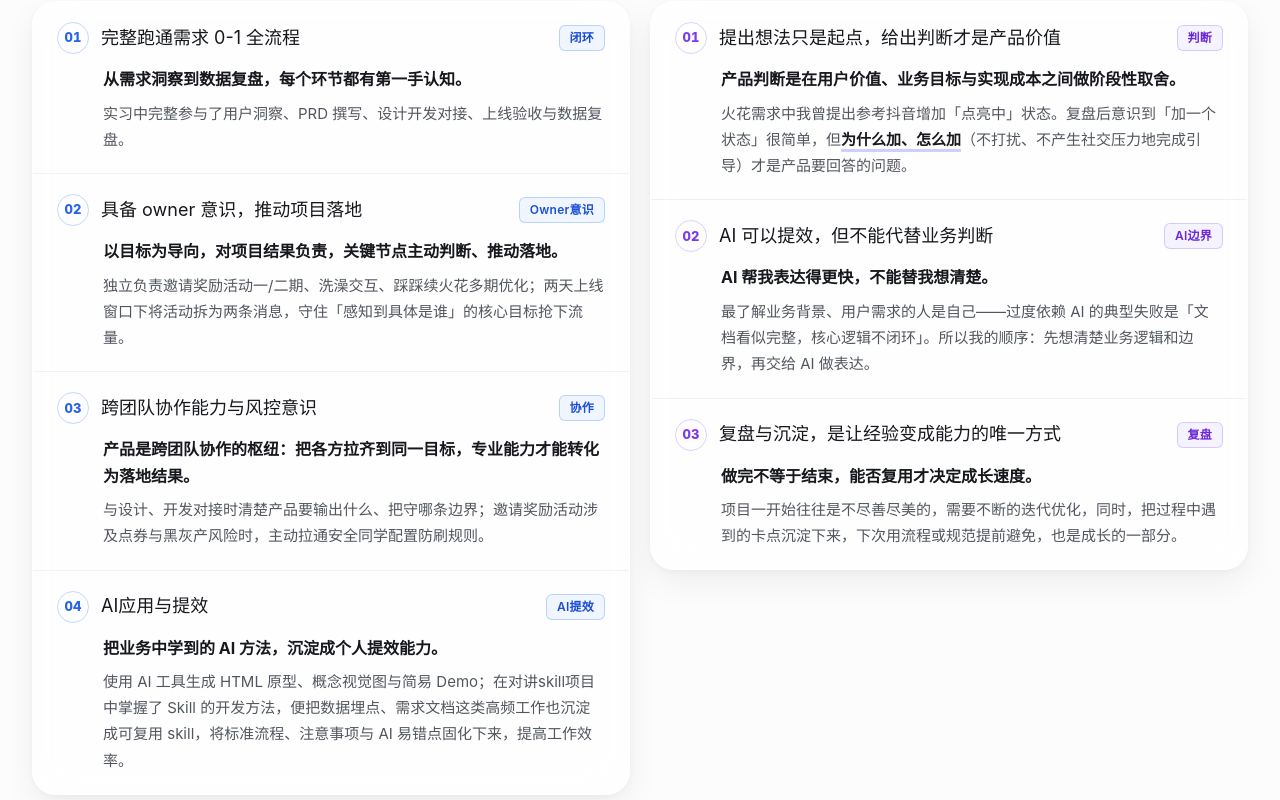
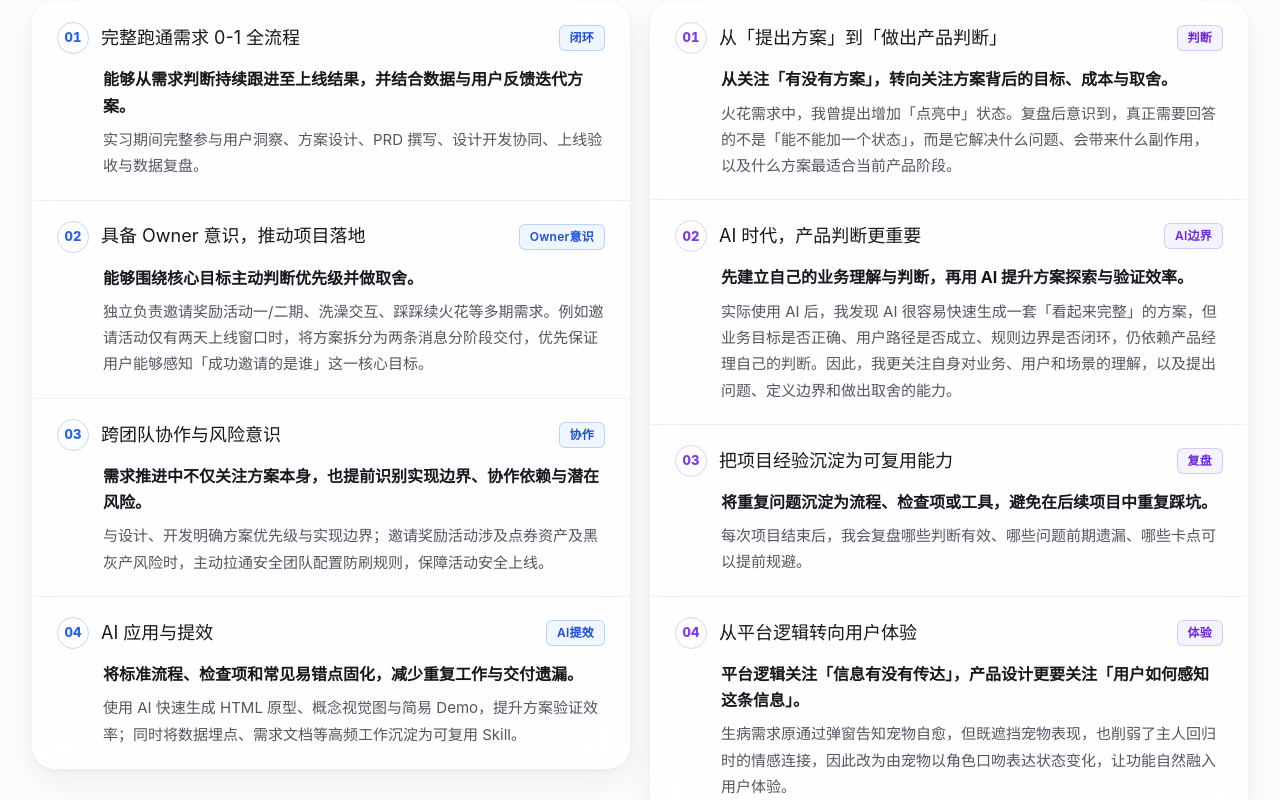
Before and after one commit to kajun2002/portfolio-site, a React (Vite) app: page /#about in a window 1280 px wide. Shown: the part 2480-3280 px from the top of the page. Built offline with nearby package versions, Linux system fonts and the light colour scheme.

Commit message:
Reflection deck: replace experience and thinking items with new 4+4 content

```diff
--- a/app/page.tsx
+++ b/app/page.tsx
@@ -242,23 +242,23 @@ export default function Home() {
               <div className="reflection-list">
                 <article className="reflection-item">
                   <div className="reflection-item-head"><span className="tnum">01</span><h4>完整跑通需求 0-1 全流程</h4><span className="reflection-tag">闭环</span></div>
-                  <p className="reflection-key">从需求洞察到数据复盘，每个环节都有第一手认知。</p>
-                  <p className="reflection-support">实习中完整参与了用户洞察、PRD 撰写、设计开发对接、上线验收与数据复盘。</p>
+                  <p className="reflection-key">能够从需求判断持续跟进至上线结果，并结合数据与用户反馈迭代方案。</p>
+                  <p className="reflection-support">实习期间完整参与用户洞察、方案设计、PRD 撰写、设计开发协同、上线验收与数据复盘。</p>
                 </article>
                 <article className="reflection-item">
-                  <div className="reflection-item-head"><span className="tnum">02</span><h4>具备 owner 意识，推动项目落地</h4><span className="reflection-tag">Owner意识</span></div>
-                  <p className="reflection-key">以目标为导向，对项目结果负责，关键节点主动判断、推动落地。</p>
-                  <p className="reflection-support">独立负责邀请奖励活动一/二期、洗澡交互、踩踩续火花多期优化；两天上线窗口下将活动拆为两条消息，守住「感知到具体是谁」的核心目标抢下流量。</p>
+                  <div className="reflection-item-head"><span className="tnum">02</span><h4>具备 Owner 意识，推动项目落地</h4><span className="reflection-tag">Owner意识</span></div>
+                  <p className="reflection-key">能够围绕核心目标主动判断优先级并做取舍。</p>
+                  <p className="reflection-support">独立负责邀请奖励活动一/二期、洗澡交互、踩踩续火花等多期需求。例如邀请活动仅有两天上线窗口时，将方案拆分为两条消息分阶段交付，优先保证用户能够感知「成功邀请的是谁」这一核心目标。</p>
                 </article>
                 <article className="reflection-item">
-                  <div className="reflection-item-head"><span className="tnum">03</span><h4>跨团队协作能力与风控意识</h4><span className="reflection-tag">协作</span></div>
-                  <p className="reflection-key">产品是跨团队协作的枢纽：把各方拉齐到同一目标，专业能力才能转化为落地结果。</p>
-                  <p className="reflection-support">与设计、开发对接时清楚产品要输出什么、把守哪条边界；邀请奖励活动涉及点券与黑灰产风险时，主动拉通安全同学配置防刷规则。</p>
+                  <div className="reflection-item-head"><span className="tnum">03</span><h4>跨团队协作与风险意识</h4><span className="reflection-tag">协作</span></div>
+                  <p className="reflection-key">需求推进中不仅关注方案本身，也提前识别实现边界、协作依赖与潜在风险。</p>
+                  <p className="reflection-support">与设计、开发明确方案优先级与实现边界；邀请奖励活动涉及点券资产及黑灰产风险时，主动拉通安全团队配置防刷规则，保障活动安全上线。</p>
                 </article>
                 <article className="reflection-item">
-                  <div className="reflection-item-head"><span className="tnum">04</span><h4>AI应用与提效</h4><span className="reflection-tag">AI提效</span></div>
-                  <p className="reflection-key">把业务中学到的 AI 方法，沉淀成个人提效能力。</p>
-                  <p className="reflection-support">使用 AI 工具生成 HTML 原型、概念视觉图与简易 Demo；在对讲skill项目中掌握了 Skill 的开发方法，便把数据埋点、需求文档这类高频工作也沉淀成可复用 skill，将标准流程、注意事项与 AI 易错点固化下来，提高工作效率。</p>
+                  <div className="reflection-item-head"><span className="tnum">04</span><h4>AI 应用与提效</h4><span className="reflection-tag">AI提效</span></div>
+                  <p className="reflection-key">将标准流程、检查项和常见易错点固化，减少重复工作与交付遗漏。</p>
+                  <p className="reflection-support">使用 AI 快速生成 HTML 原型、概念视觉图与简易 Demo，提升方案验证效率；同时将数据埋点、需求文档等高频工作沉淀为可复用 Skill。</p>
                 </article>
               </div>
             </section>
@@ -270,19 +270,24 @@ export default function Home() {
               </header>
               <div className="reflection-list">
                 <article className="reflection-item">
-                  <div className="reflection-item-head"><span className="tnum">01</span><h4>提出想法只是起点，给出判断才是产品价值</h4><span className="reflection-tag">判断</span></div>
-                  <p className="reflection-key">产品判断是在用户价值、业务目标与实现成本之间做阶段性取舍。</p>
-                  <p className="reflection-support">火花需求中我曾提出参考抖音增加「点亮中」状态。复盘后意识到「加一个状态」很简单，但<strong>为什么加、怎么加</strong>（不打扰、不产生社交压力地完成引导）才是产品要回答的问题。</p>
+                  <div className="reflection-item-head"><span className="tnum">01</span><h4>从「提出方案」到「做出产品判断」</h4><span className="reflection-tag">判断</span></div>
+                  <p className="reflection-key">从关注「有没有方案」，转向关注方案背后的目标、成本与取舍。</p>
+                  <p className="reflection-support">火花需求中，我曾提出增加「点亮中」状态。复盘后意识到，真正需要回答的不是「能不能加一个状态」，而是它解决什么问题、会带来什么副作用，以及什么方案最适合当前产品阶段。</p>
                 </article>
                 <article className="reflection-item">
-                  <div className="reflection-item-head"><span className="tnum">02</span><h4>AI 可以提效，但不能代替业务判断</h4><span className="reflection-tag">AI边界</span></div>
-                  <p className="reflection-key">AI 帮我表达得更快，不能替我想清楚。</p>
-                  <p className="reflection-support">最了解业务背景、用户需求的人是自己——过度依赖 AI 的典型失败是「文档看似完整，核心逻辑不闭环」。所以我的顺序：先想清楚业务逻辑和边界，再交给 AI 做表达。</p>
+                  <div className="reflection-item-head"><span className="tnum">02</span><h4>AI 时代，产品判断更重要</h4><span className="reflection-tag">AI边界</span></div>
+                  <p className="reflection-key">先建立自己的业务理解与判断，再用 AI 提升方案探索与验证效率。</p>
+                  <p className="reflection-support">实际使用 AI 后，我发现 AI 很容易快速生成一套「看起来完整」的方案，但业务目标是否正确、用户路径是否成立、规则边界是否闭环，仍依赖产品经理自己的判断。因此，我更关注自身对业务、用户和场景的理解，以及提出问题、定义边界和做出取舍的能力。</p>
                 </article>
                 <article className="reflection-item">
-                  <div className="reflection-item-head"><span className="tnum">03</span><h4>复盘与沉淀，是让经验变成能力的唯一方式</h4><span className="reflection-tag">复盘</span></div>
-                  <p className="reflection-key">做完不等于结束，能否复用才决定成长速度。</p>
-                  <p className="reflection-support">项目一开始往往是不尽善尽美的，需要不断的迭代优化，同时，把过程中遇到的卡点沉淀下来，下次用流程或规范提前避免，也是成长的一部分。</p>
+                  <div className="reflection-item-head"><span className="tnum">03</span><h4>把项目经验沉淀为可复用能力</h4><span className="reflection-tag">复盘</span></div>
+                  <p className="reflection-key">将重复问题沉淀为流程、检查项或工具，避免在后续项目中重复踩坑。</p>
+                  <p className="reflection-support">每次项目结束后，我会复盘哪些判断有效、哪些问题前期遗漏、哪些卡点可以提前规避。</p>
+                </article>
+                <article className="reflection-item">
+                  <div className="reflection-item-head"><span className="tnum">04</span><h4>从平台逻辑转向用户体验</h4><span className="reflection-tag">体验</span></div>
+                  <p className="reflection-key">平台逻辑关注「信息有没有传达」，产品设计更要关注「用户如何感知这条信息」。</p>
+                  <p className="reflection-support">生病需求原通过弹窗告知宠物自愈，但既遮挡宠物表现，也削弱了主人回归时的情感连接，因此改为由宠物以角色口吻表达状态变化，让功能自然融入用户体验。</p>
                 </article>
               </div>
             </section>
```
